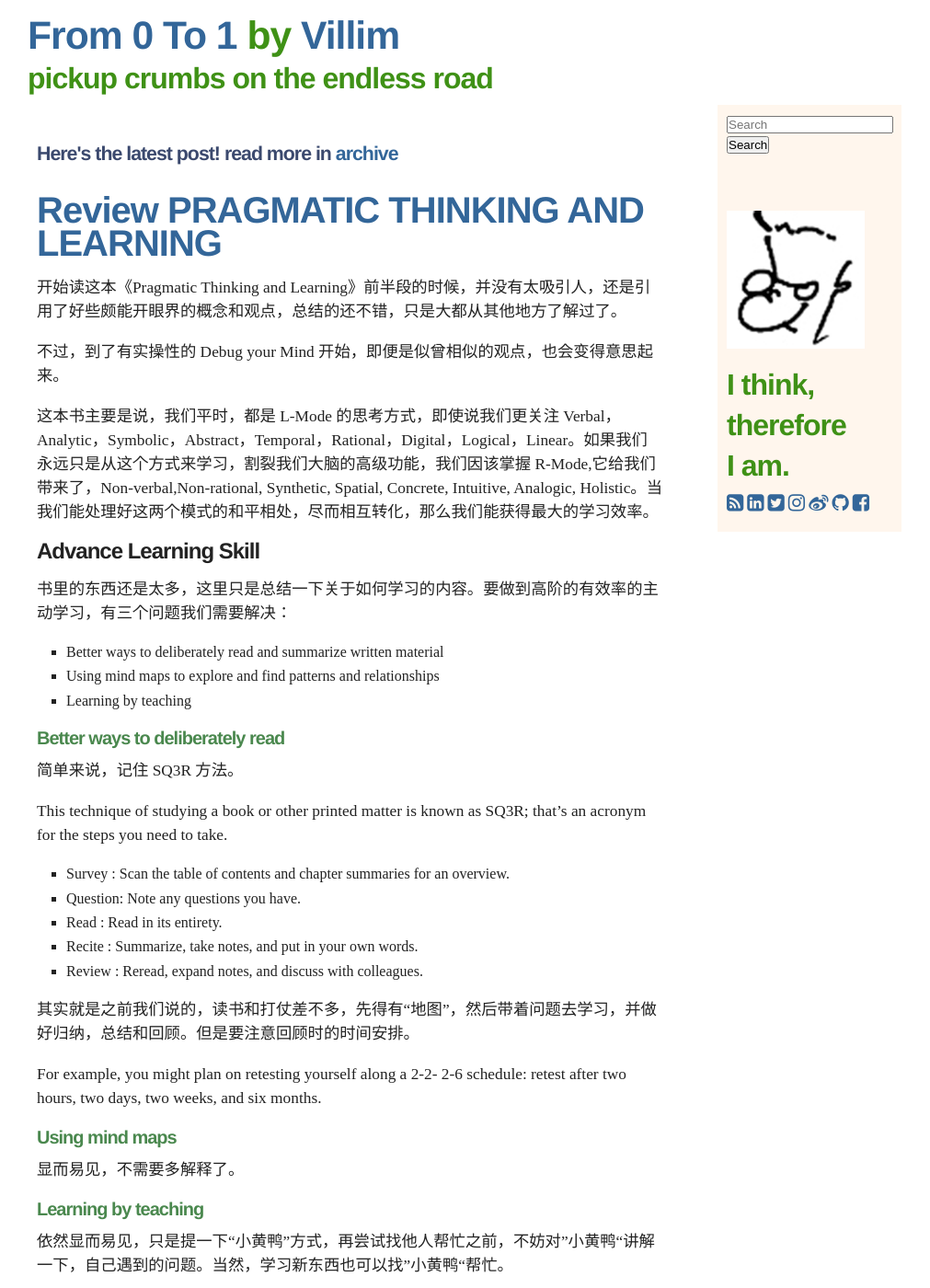
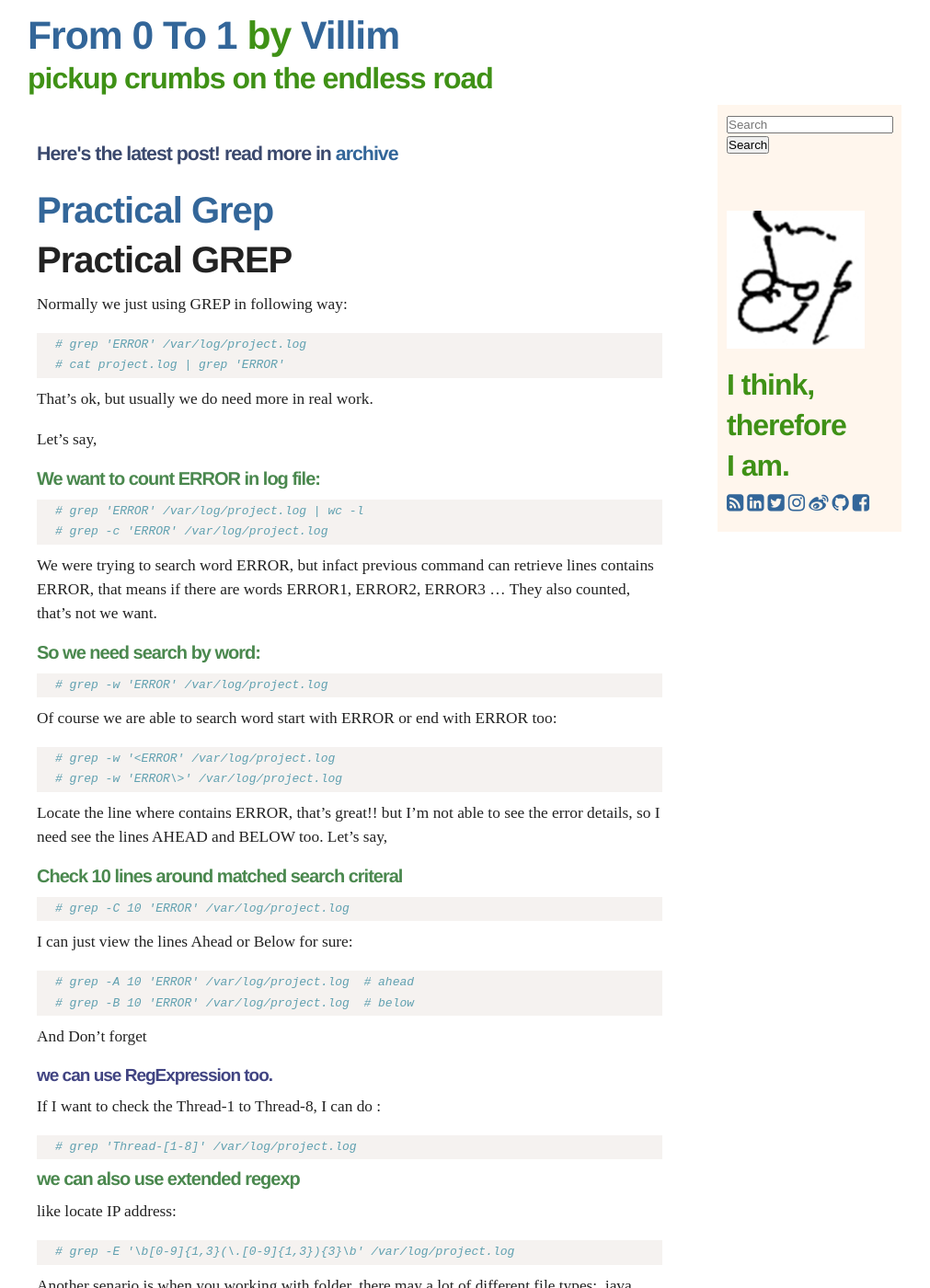
Before and after one commit to villim/villim.github.io, a Jekyll site: the page built from index.html, in a window 1280 px wide and 1400 px high. Shown: the whole window at 92% size, without its empty margins (135-1146 px from the left). Built offline with Jekyll 4.4.1, drawn with Linux system fonts in a browser that asks for light colours; nearby versions of some CDN libraries; Markdown is read by kramdown in place of the engine named in the settings; some of the changed text lies outside the part shown.

Commit message:
new post for practical grep

````diff
--- a/_posts/2015-08-10-review-pragmatic-thinking-and-learning.md
+++ b/_posts/2015-08-10-review-pragmatic-thinking-and-learning.md
@@ -3,11 +3,15 @@ title: Review PRAGMATIC THINKING AND LEARNING
 layout: post
 ---
 
-开始读这本《Pragmatic Thinking and Learning》前半段的时候，并没有太吸引人，还是引用了好些颇能开眼界的概念和观点，总结的还不错，只是大都从其他地方了解过了。
+开始读这本《Pragmatic Thinking and Learning》前半段的时候，并没有太吸引人，不过其实引用了好多颇能开眼界的概念和观点，总结的也还不错，只不过我大都从其他地方了解过了。
 
-不过，到了有实操性的 Debug your Mind 开始，即便是似曾相似的观点，也会变得意思起来。
+不过，从有实操性的章节 Debug your Mind 开始，即便是似曾相似的观点，也开始变得意思起来。
 
-这本书主要是说，我们平时，都是 L-Mode 的思考方式，即使说我们更关注 Verbal，Analytic，Symbolic，Abstract，Temporal，Rational，Digital，Logical，Linear。如果我们永远只是从这个方式来学习，割裂我们大脑的高级功能，我们因该掌握 R-Mode,它给我们带来了，Non-verbal,Non-rational, Synthetic, Spatial, Concrete, Intuitive, Analogic, Holistic。当我们能处理好这两个模式的和平相处，尽而相互转化，那么我们能获得最大的学习效率。
+总的来说，这本书告诉我们，平时，我们大都是用 L-Mode 的思考方式，即使说我们更关注 Verbal，Analytic，Symbolic，Abstract，Temporal，Rational，Digital，Logical，Linear。
+
+但是假使，如果我们永远只是从这个方式来学习，便割裂我们大脑的高级功能，没办法合理利用大脑，也使得学习效果大打折扣。因此，掌握 R-Mode, 它会给我们带来 Non-verbal,Non-rational, Synthetic, Spatial, Concrete, Intuitive, Analogic, Holistic。
+
+当我们能让好这两个模式的和平相处，并自然地相互转化，那么我们将获得最大的学习效率。
 
 ## Advance Learning Skill
 
@@ -23,11 +27,11 @@ layout: post
 
 This technique of studying a book or other printed matter is known as SQ3R; that’s an acronym for the steps you need to take.
 
-* Survey  : Scan the table of contents and chapter summaries for an overview.
-* Question: Note any questions you have.
-* Read    : Read in its entirety.
-* Recite  : Summarize, take notes, and put in your own words.
-* Review  : Reread, expand notes, and discuss with colleagues.
+*  Survey  : Scan the table of contents and chapter summaries for an overview.
+*  Question: Note any questions you have.
+*  Read    : Read in its entirety.
+*  Recite  : Summarize, take notes, and put in your own words.
+*  Review  : Reread, expand notes, and discuss with colleagues.
 
 其实就是之前我们说的，读书和打仗差不多，先得有“地图”，然后带着问题去学习，并做好归纳，总结和回顾。但是要注意回顾时的时间安排。
 
--- /dev/null
+++ b/_posts/2015-09-08-practical-grep.md
@@ -0,0 +1,78 @@
+# Practical GREP
+
+Normally we just using GREP in following way:
+
+```bash
+# grep 'ERROR' /var/log/project.log
+# cat project.log | grep 'ERROR'
+```
+That's ok, but usually we do need more in real work.
+
+Let's say,
+
+### We want to count ERROR in log file:
+
+```bash
+# grep 'ERROR' /var/log/project.log | wc -l
+# grep -c 'ERROR' /var/log/project.log
+```
+We were trying to search word ERROR, but infact previous command can retrieve lines contains  ERROR, that means if there are words ERROR1, ERROR2, ERROR3 ... They also counted, that's not we want.
+
+### So we need search by word:
+
+```bash
+# grep -w 'ERROR' /var/log/project.log
+```
+Of course we are able to search word start with ERROR or end with ERROR too:
+
+```bash
+# grep -w '<ERROR' /var/log/project.log
+# grep -w 'ERROR\>' /var/log/project.log
+```
+
+Locate the line where contains ERROR, that's great!! but I'm not able to see the error details, so I need see the lines AHEAD and BELOW too. Let's say,
+
+### Check 10 lines around matched search criteral
+
+```bash
+# grep -C 10 'ERROR' /var/log/project.log
+```
+I can just view the lines Ahead or Below for sure:
+
+```bash
+# grep -A 10 'ERROR' /var/log/project.log  # ahead
+# grep -B 10 'ERROR' /var/log/project.log  # below
+```
+
+And Don't forget
+
+#### we can use RegExpression too.
+
+If I want to check the Thread-1 to Thread-8, I can do :
+
+```bash
+# grep 'Thread-[1-8]' /var/log/project.log
+```
+### we can also use extended regexp
+
+like locate IP address:
+
+```bash
+# grep -E '\b[0-9]{1,3}(\.[0-9]{1,3}){3}\b' /var/log/project.log
+```
+
+Another senario is when you working with folder, there may a lot of different file types: .java, .xml, .properties, .conf ...
+
+we may need do
+### Regression Grep
+```bash
+#  grep -rl 'SOMETHING' .
+```
+
+But my maven project, I just need find things in pom.xml. The quickest way is to
+
+### Integrate with FIND
+
+```bash
+#  find ~/project-dir -name pom.xml -exec grep 'SOMETHING' {} +
+```
````
